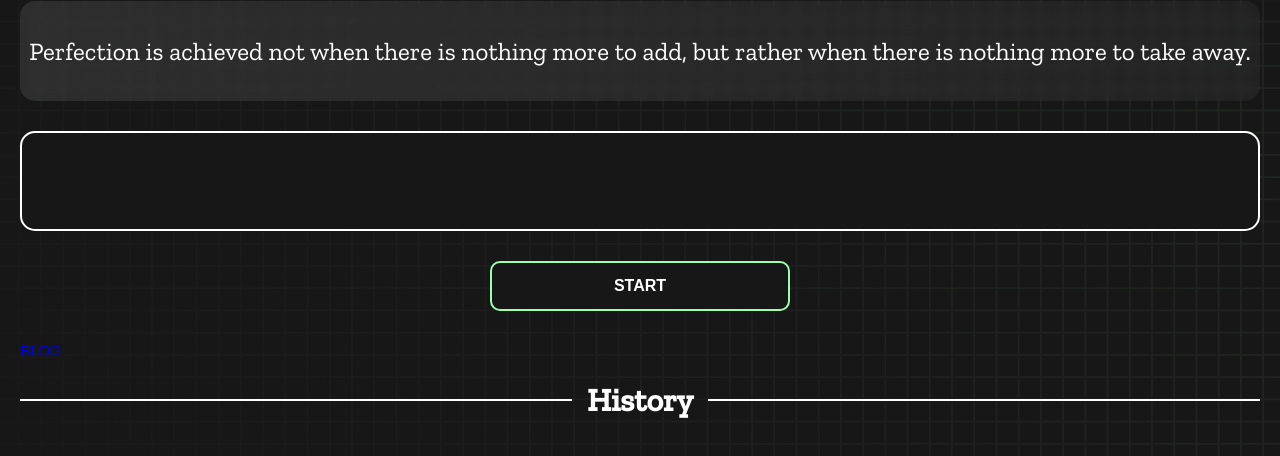
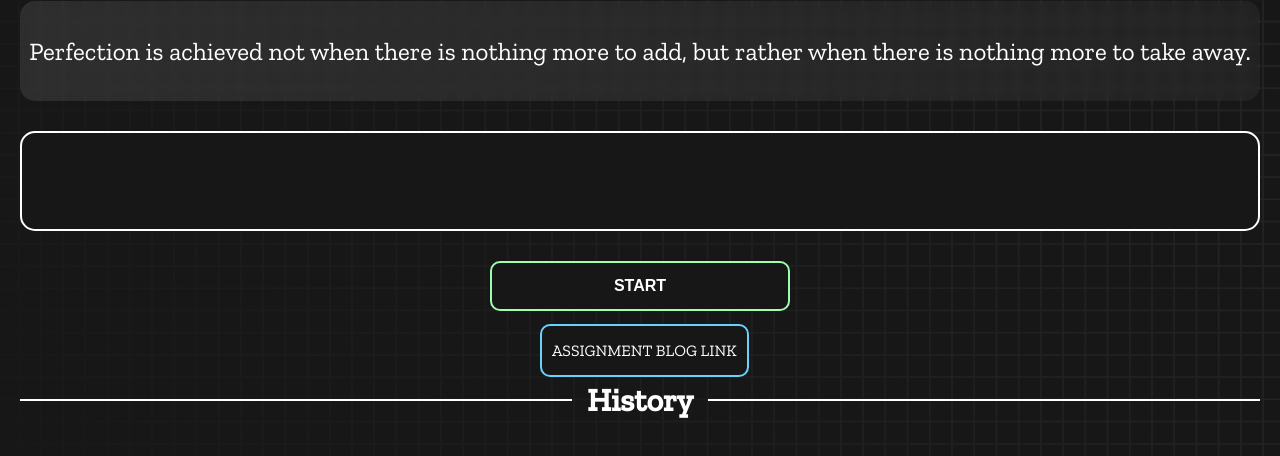
Before and after one commit to constobidullah/practice-project-6, a plain HTML site: page index.html in a window 1280 px wide. Shown: the part 118-574 px from the top of the page. Drawn offline with nearby package versions, Linux system fonts and the light colour scheme.

Commit message:
blog link style added

```diff
--- a/index.html
+++ b/index.html
@@ -25,9 +25,11 @@
       <div class="buttons">
         <button id="starts">START</button>
       </div>
+
       <div class="blog-link">
-        <a href="blog.html"> BLOG </a>
+        <a href="blog.html" target="_blank"> ASSIGNMENT BLOG LINK  </a>
       </div>
+
 
       <div class="divider-container">
         <div class="line"></div>
--- a/styles.css
+++ b/styles.css
@@ -141,6 +141,18 @@ button {
   cursor: pointer;
 }
 
+.blog-link a {
+  padding: 15px 10px ;
+  border: 2px solid rgb(105, 208, 255);
+  text-decoration: none;
+  color: white;
+  width: 350px;
+  height: 50px;
+  text-align: center;
+  background-color: #171717;
+  border-radius: 10px;
+  margin: 0 300px 0 520px;
+}
 
 #histories {
   display: flex;
```
